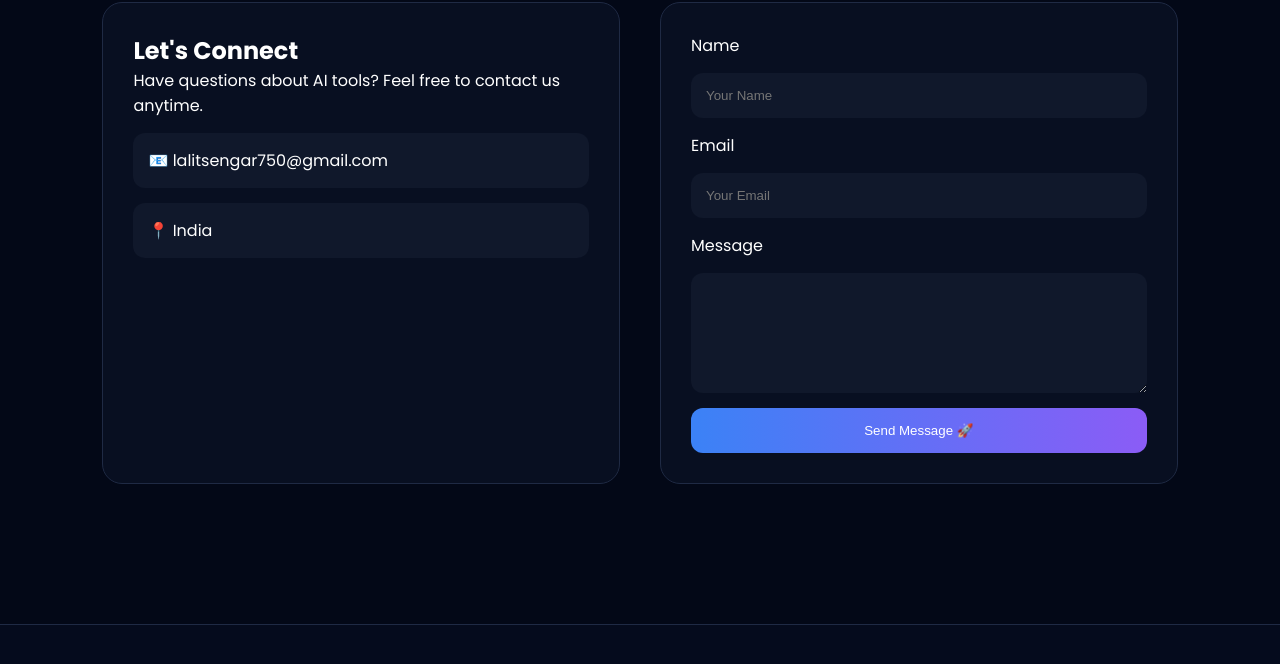
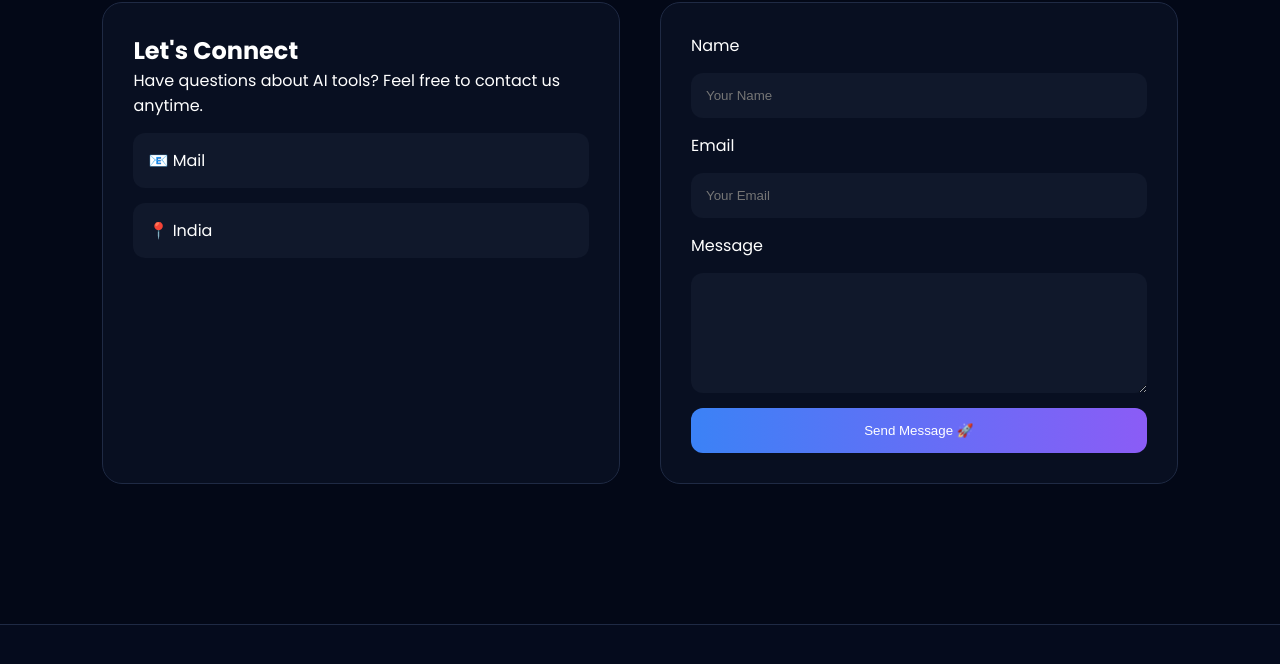
Before and after one commit to lalit-thakur75/AI-Hub, a plain HTML site: page index.html in a window 1280 px wide. Shown: the part 3494-4158 px from the top of the page. Drawn offline with Linux system fonts and the light colour scheme.

Commit message:
Update index.html
maill update

```diff
--- a/index.html
+++ b/index.html
@@ -476,8 +476,8 @@ href="https://cdnjs.cloudflare.com/ajax/libs/font-awesome/6.5.2/css/all.min.css"
 
      <div class="info-box">
     📧
-    <a href="mailto:lalitsengar750@gmail.com">
-        lalitsengar750@gmail.com
+    <a href="mailto:lalitthakur9378@gmail.com">
+       Mail
     </a>
 </div>
             <div class="info-box">
```
